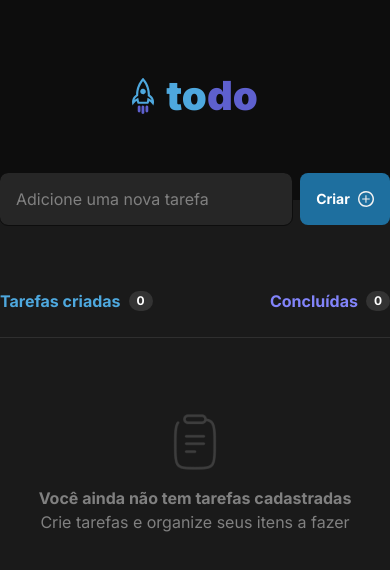
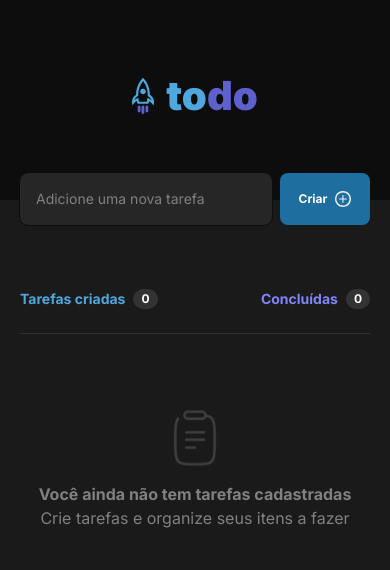
Before and after one commit to allbertuu/todo-list, a React (Vite) app: page / in a window 390 px wide. Shown: the top 570 px of the page. Built offline with nearby package versions, Linux system fonts and the light colour scheme.

Commit message:
refactor: add responsiviness to app

```diff
--- a/src/App.tsx
+++ b/src/App.tsx
@@ -13,7 +13,7 @@ function App() {
   return (
     <div className="h-screen text-[#808080]">
       <div className="h-[200px] bg-[#0D0D0D] absolute top-0 right-0 left-0">
-        <div className="max-w-[736px] mx-auto">
+        <div className="max-w-[736px] mx-auto px-5">
           {/* logo brand row container */}
           <div className="mt-[72px] mb-[53px] flex items-center justify-center gap-3">
             <img src={rocketIcon} alt="rocket-icon" />
@@ -29,7 +29,9 @@ function App() {
             {/* infos row container */}
             <div className="flex justify-between">
               <div className="flex gap-2 items-center">
-                <h2 className="font-bold text-[#4EA8DE]">Tarefas criadas</h2>
+                <h2 className="font-bold text-[#4EA8DE] text-sm sm:text-base">
+                  Tarefas criadas
+                </h2>
                 <span
                   className="font-bold py-[1px] px-2 text-[12px] text-white
                   flex items-center bg-[#333333] rounded-full"
@@ -38,7 +40,9 @@ function App() {
                 </span>
               </div>
               <div className="flex gap-2 items-center">
-                <h2 className="font-bold text-[#8284FA]">Concluídas</h2>
+                <h2 className="font-bold text-[#8284FA] text-sm sm:text-base">
+                  Concluídas
+                </h2>
                 <span
                   className="font-bold py-[1px] px-2 text-[12px] text-white
                   flex items-center bg-[#333333] rounded-full"
--- a/src/components/CreateNewTask.tsx
+++ b/src/components/CreateNewTask.tsx
@@ -35,7 +35,7 @@ export const CreateNewTask = () => {
         value={inputValue}
         placeholder="Adicione uma nova tarefa"
         onChange={(e) => handleInputChange(e)}
-        className="flex-1 text-white/80 bg-[#262626] placeholder:text-[#808080]
+        className="text-sm sm:text-base flex-1 w-full text-white/80 bg-[#262626] placeholder:text-[#808080]
         rounded-lg p-4 outline outline-1 outline-[#0D0D0D]"
       />
       <button
@@ -43,7 +43,7 @@ export const CreateNewTask = () => {
         onClick={handleAddTask}
         className="bg-[#1E6F9F] hover:bg-[#2284bd] active:bg-[#19608a]
         text-white rounded-lg w-[90px] font-bold flex items-center
-        justify-center gap-2 text-sm p-4"
+        justify-center gap-2 text-xs sm:text-sm p-4"
       >
         Criar
         <img src={plusIcon} alt="plus-icon" />
--- a/src/components/TaskCard.tsx
+++ b/src/components/TaskCard.tsx
@@ -38,7 +38,7 @@ export const TaskCard = ({ task }: TaskCardProps) => {
         </Checkbox.Indicator>
       </Checkbox.Root>
       <p
-        className={`text-sm overflow-auto break-words flex-1 capitalize ${
+        className={`text-xs sm:text-sm overflow-auto break-words flex-1 capitalize ${
           task.isDone ? "text-[#808080] line-through" : "text-white"
         }`}
       >
```
